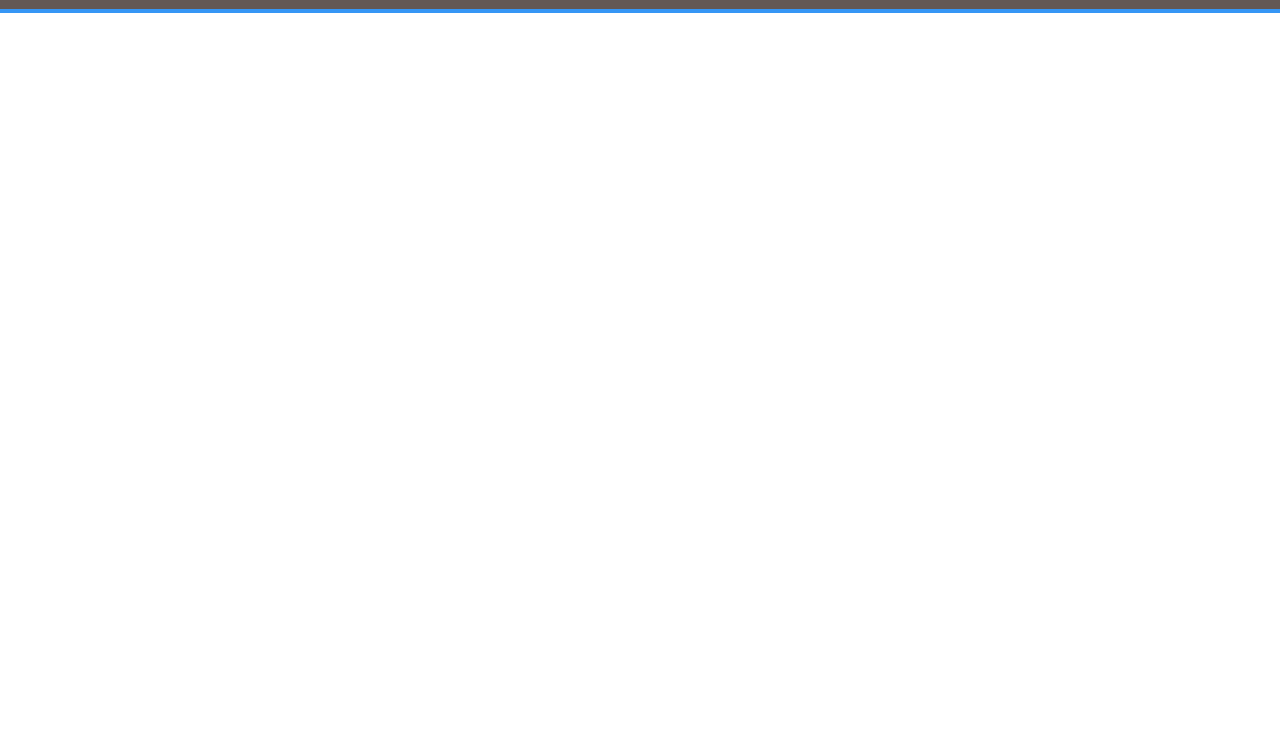
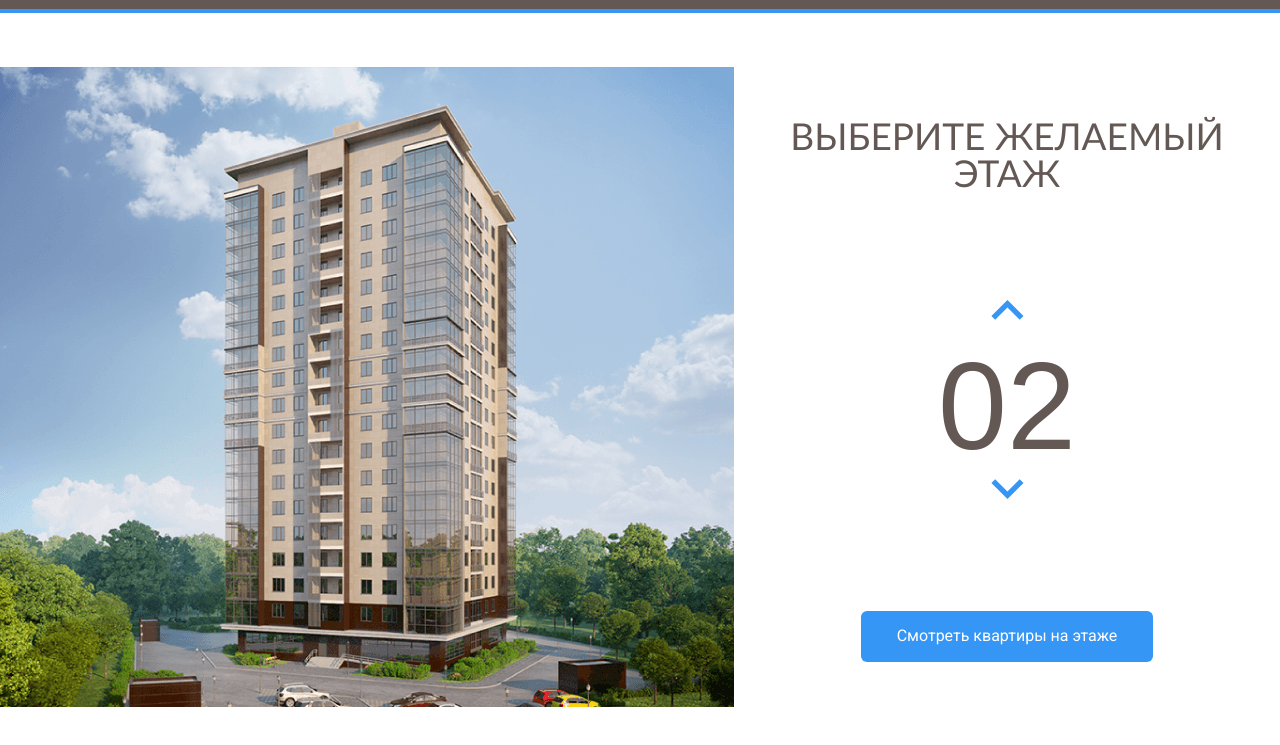
Before and after one commit to WheelyHog/Melody, a plain HTML site: page index.html in a window 1280 px wide. Shown: the part 55-800 px from the top of the page. Drawn offline with Linux system fonts and the light colour scheme.

Commit message:
commit
day 2

```diff
--- a/css/style.css
+++ b/css/style.css
@@ -51,3 +51,61 @@ body {
   text-decoration: none;
   color: #fff;
 }
+.main {
+  max-width: 1280px;
+  margin: auto;
+  padding-top: 54px;
+  display: flex;
+}
+.main-info {
+  flex-grow: 1;
+  text-align: center;
+  display: flex;
+  flex-direction: column;
+  align-items: center;
+  justify-content: space-between;
+  padding: 50px 0;
+}
+.home-image path {
+  opacity: 0;
+  cursor: pointer;
+}
+.home-image path:hover {
+  opacity: 1;
+}
+.counter-group {
+  display: flex;
+  flex-direction: column;
+  align-items: center;
+}
+.counter-button {
+  background-color: #fff;
+  border: none;
+  cursor: pointer;
+}
+.counter-arrow-down {
+  transform: rotateX(180deg);
+}
+.main-title {
+  margin: 0;
+  font-family: "Calibri", sans-serif;
+  font-weight: normal;
+  font-size: 37px;
+  line-height: 37px;
+  text-transform: uppercase;
+  color: #635854;
+}
+.counter {
+  color: #635854;
+  font-size: 124px;
+  font-family: "Arial", sans-serif;
+  margin-top: 10px;
+}
+.button-primary {
+  background: #3596f5;
+  border-radius: 6px;
+  color: #fff;
+  border: none;
+  padding: 16px 36px;
+  cursor: pointer;
+}
--- a/index.html
+++ b/index.html
@@ -40,6 +40,52 @@
     </div>
   </div>
 </header>
-<div></div>
+<main class="main">
+  <div class="main-image">
+    <svg class="home-image" width="734" height="640" viewBox="0 0 734 640" fill="none" xmlns="http://www.w3.org/2000/svg" xmlns:xlink="http://www.w3.org/1999/xlink">
+      <rect width="734" height="640" fill="url(#pattern0)"/>
+      <defs>
+      <pattern id="pattern0" patternContentUnits="objectBoundingBox" width="1" height="1">
+      <use xlink:href="#image0_1_86" transform="translate(-0.00408719) scale(0.0013624 0.0015625)"/>
+      </pattern>
+      <image id="image0_1_86" width="740" height="640" xlink:href="img/home.png"/>
+      </defs>
+      <path d="M222 533L442.8 541L512 527.3V549L443.5 568.7L222 557.7V533Z" fill="#3595F6" fill-opacity="0.75"/>
+      <path d="M223 532V507L443.3 510.3L513 507V527L443.7 540L223 532Z" fill="#3595F6" fill-opacity="0.75"/>
+      <path d="M223 506V481H444H513V504L445 511L223 506Z" fill="#3595F6" fill-opacity="0.75"/>
+      <path d="M223 482V457L444.3 453.3L512 460V482H444" fill="#3595F6" fill-opacity="0.75"/>
+      <path d="M223 456V430L444.5 426.7L513 437.7V459L444 452.3L223 456Z" fill="#3595F6" fill-opacity="0.75"/>
+      <path d="M222 429V405.3L443 393L514 416V437.3L443 425L222 429Z" fill="#3595F6" fill-opacity="0.75"/>
+      <path d="M222 407V382L444.2 365.7L514 394.3V415L443.7 393.3L222 407Z" fill="#3595F6" fill-opacity="0.75"/>
+      <path d="M222 382V357L444.5 336.7L514 373.3V394L442 365.3L222 382Z" fill="#3595F6" fill-opacity="0.75"/>
+      <path d="M222 356V332L445 307.3L514 351.3V373L444.7 335L222 356Z" fill="#3595F6" fill-opacity="0.75"/>
+      <path d="M222 331V307L444.5 278.3L514 329.3V350L443.7 307.7L222 331Z" fill="#3595F6" fill-opacity="0.75"/>
+      <path d="M221 307V283L443.3 250L514 309.3V329L444 278.3L221 307Z" fill="#3595F6" fill-opacity="0.75"/>
+      <path d="M222 282V258L443.2 223L513 287V308L444.3 249.7L222 282Z" fill="#3595F6" fill-opacity="0.75"/>
+      <path d="M222 258V233L444.3 195L513 265.3V286L444 222L222 258Z" fill="#3595F6" fill-opacity="0.75"/>
+      <path d="M222 232V207L442.8 163.3L513 242.3V265L444 191.7L222 232Z" fill="#3595F6" fill-opacity="0.75"/>
+      <path d="M223 208V183L443 135L513 220V243L442.3 163.7L223 208Z" fill="#3595F6" fill-opacity="0.75"/>
+      <path d="M222 183V158L441.8 106L513 198.3V221L443.3 134.7L222 183Z" fill="#3595F6" fill-opacity="0.75"/>
+      <path d="M222 158V132L444 75.3L513 177V198L443.7 106.3L222 158Z" fill="#3595F6" fill-opacity="0.75"/>
+
+      </svg>
+
+  </div>
+  <div class="main-info">
+    <h2 class="main-title">Выберите желаемый этаж</h2>
+    <div class="counter-group">
+      <button class="counter-button counter-up">
+        <img src="img/arrow.svg" alt="up" class="counter-arrow counter-arrow-up">
+      </button>
+      <span class="counter">02</span>
+      <button class="counter-button counter-down">
+        <img src="img/arrow.svg" alt="down" class="counter-arrow counter-arrow-down">
+      </button>
+    </div>
+    <button class="button button-primary">
+      Смотреть квартиры на этаже
+    </button>
+  </div>
+</main>
 </body>
 </html>
```
Also changed, not shown: img/Group 3.svg (added), img/arrow.svg (added), img/home.jpg (added), img/home.png (added).
